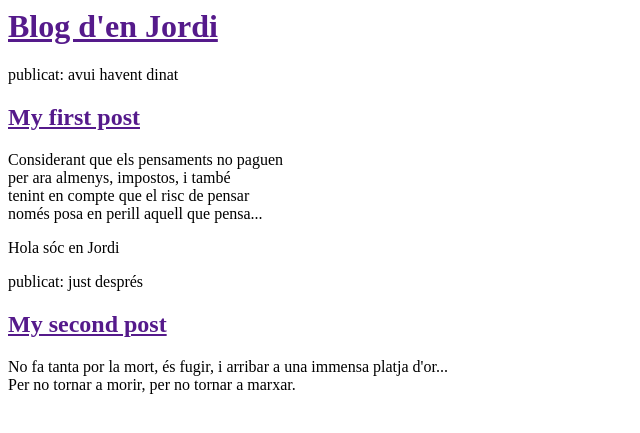
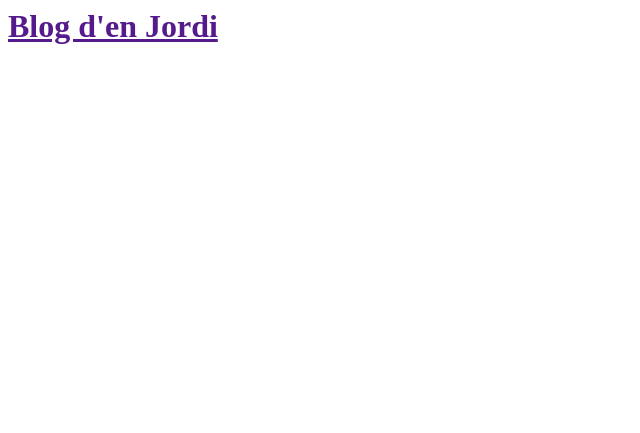
Before and after one commit to Elbreu/my-first-blog, a Django app: page / in a window 1280 px wide. Shown: the top 433 px of the page, without its empty margins (0-640 px from the left). Run offline with Django 3.2, Linux system fonts and the light colour scheme; data that the repository does not hold is empty.

Commit message:
He netejat la plantilla

```diff
--- a/blog/templates/blog/post_list.html
+++ b/blog/templates/blog/post_list.html
@@ -13,18 +13,5 @@
 			<p>{{ post.text| linebreaksbr }} </p>
 		</div>
 		{% endfor %}
-		<div>
-			<p>publicat: avui havent dinat</b>
-			<h2><a href="">My first post</a></h2>
-			<p> Considerant que els pensaments no paguen <br /> per ara almenys, impostos, i també <br />
-			tenint en compte que el risc de pensar <br /> només posa en perill aquell que pensa...</p>
-		</div>
-		<div>
-			<p>Hola sóc en Jordi</p>
-			<p>publicat: just després</b>
-			<h2><a href="">My second post</a></h2>
-			<p>No fa tanta por la mort, és fugir, i arribar a una immensa platja d'or...<br />
-			Per no tornar a morir, per no tornar a marxar.</p>
-		</div>
 	</body>
 </html>
--- a/blog/views.py
+++ b/blog/views.py
@@ -3,5 +3,5 @@ from django.utils import timezone
 from .models import Post
 
 def post_list(request):
-	posts = Post.objects.filter(published_date__lte=timezone.now()).order_by('published_date')
+	posts = Post.objects.filter(published_date__lte=timezone.now()).order_by('-published_date')
 	return render(request, 'blog/post_list.html', {'posts':posts})
```
